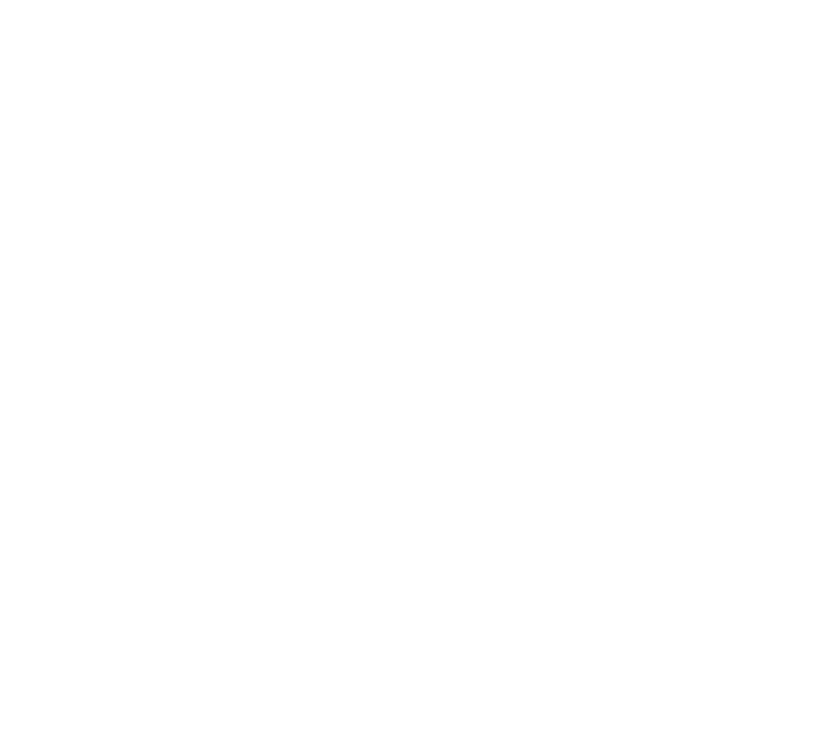
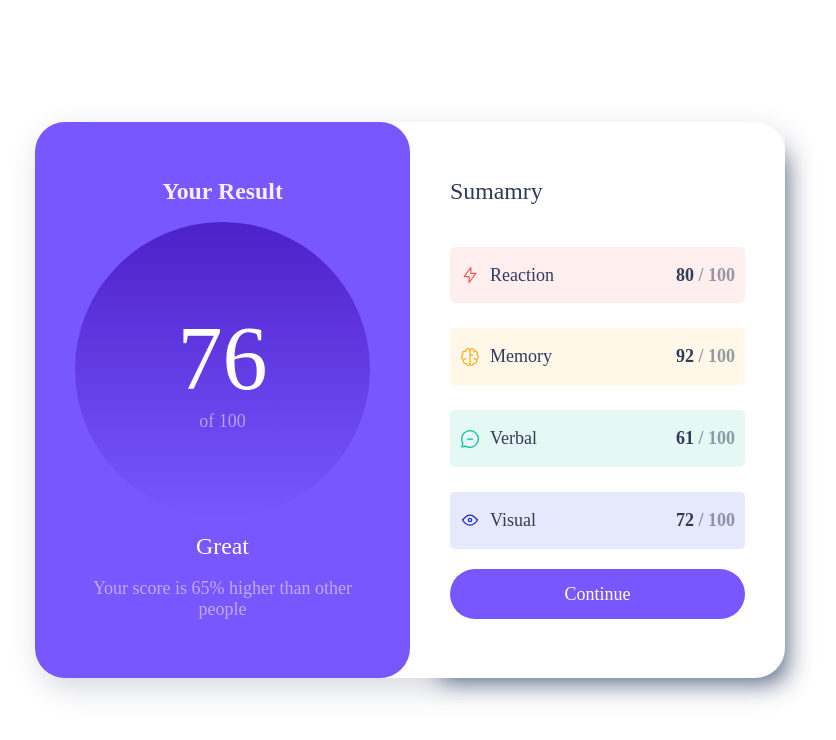
Before and after one commit to Alirexs/result-summary, a plain HTML site: page index.html in a window 1280 px wide. Shown: the whole page, without its empty margins (230-1066 px from the left). Drawn offline with Linux system fonts and the light colour scheme.

Commit message:
writing html code.

```diff
--- a/css/style.css
+++ b/css/style.css
@@ -0,0 +1,214 @@
+:root {
+    --clr-primary-hsl-400: 252, 100%, 67%;
+    --clr-primary-hsl-500: 256, 72%, 46%;
+    --clr-secondary-hsl-400: 241, 81%, 54%;
+    --clr-secondary-hsl-500: 241, 72%, 46%;
+
+    --clr-neutral-hsl-100: 0, 0%, 100%;
+    --clr-neutral-hsl-200: 221, 100%, 96%;
+    --clr-neutral-hsl-300: 241, 100%, 89%;
+    --clr-neutral-hsl-700: 224, 30%, 27%;
+
+    --clr-neutral-100: hsl(var(--clr-neutral-hsl-100));
+    --clr-neutral-200: hsl(var(--clr-neutral-hsl-200));
+    --clr-neutral-300: hsl(var(--clr-neutral-hsl-300));
+    --clr-neutral-700: hsl(var(--clr-neutral-hsl-700));
+
+
+    --clr-primary-400: hsl(var(--clr-primary-hsl-400));
+    --clr-primary-500: hsla(var(--clr-primary-hsl-500));
+    --clr-secondary-400: hsl(var(--clr-secondary-hsl-400));
+
+    --gradient-primary: linear-gradient(
+        var(--clr-primary-400),
+        var(--clr-secondary-400));
+
+    --gradient-to-transparent: linear-gradient(
+        var(--clr-primary-500),
+        hsl(var(--clr-secondary-hsl-500), 0));
+
+    --clr-accent-1: 0, 100%, 67%;
+    --clr-accent-2: 39, 100%, 56%;
+    --clr-accent-3: 166, 100%, 37%;
+    --clr-accent-4: 234, 85%, 45%;
+
+    --font-family-default: 'HankenGrotesk', sans-serif;
+
+    --fw-regular: 500;
+    --fw-bold: 700;
+    --fw-black: 800;
+
+    --fs-400: 1.125rem;
+    --fs-500: 1.25rem;
+    --fs-600: 1.5rem;
+    --fs-700: 1.75rem;
+    --fs-800: 2rem;
+    --fs-900: 5rem;
+
+    --bordr-radios: 30px
+  }
+
+  html {
+    font-size: 62.5%;
+  }
+  * {
+    font: inherit;
+  }
+
+body {
+    font-family: "Hanken Grotesk";
+    font-size: 18px;
+    display: grid;
+    place-content: center;
+    height: 100vh;
+    color: var(--clr-neutral-700);
+
+}
+
+h1 {
+    font-size: 2.383rem;
+}
+
+/*Layout*/
+
+.container {
+    display: grid;
+    max-width: 100vw;
+    max-height: 100vh;
+
+}
+
+@media  screen and (min-width: 600px) {
+    .container {
+        grid-template-columns: 1fr 1fr;
+        max-height: 115rem;
+        max-width: 75rem;
+        box-shadow: .5rem 1rem 3rem hsl(var(--clr-neutral-hsl-700), .2);
+        border-radius: var(--bordr-radios);
+    }
+
+    .summary-box{
+        border-radius: var(--bordr-radios) 0 ;
+    }
+}
+
+.result-box{
+    border-radius: var(--bordr-radios);
+    text-align: center;
+    padding: 4rem;
+    overflow: hidden;
+    background-color: var(--clr-primary-400);
+    color: #fff;
+}
+
+@media screen and (max-width: 600px) {
+    .result-box{
+        border-radius: 0 0   var(--bordr-radios)  var(--bordr-radios);;
+    }
+}
+
+.summary-box {
+    box-shadow: 15px 18px 23px -16px rgba(31,52,94,0.75);
+
+    padding-left: 2rem;
+    padding: 4rem;
+}
+
+.section-title {
+    font-weight: var(--fw-bold);
+    opacity: .9;
+  }
+
+.button {
+    width: 100%;
+    background-color: var(--clr-primary-400);
+    border: 0;
+    border-radius: var(--bordr-radios);
+    padding: 1.5rem 3rem;
+    color: white;
+    margin-top: 2rem;
+}
+
+.button:hover {
+    background-color: var(--clr-primary-500);
+}
+
+.main_score {
+    border-radius: 100%;
+    aspect-ratio: 1/1;
+    background: var(--gradient-to-transparent);
+    display: grid;
+    place-content: center;
+    width: 100%;
+}
+
+.highlighted-figure {
+    font-size: 9rem;
+
+}
+
+.overall-figure , .result-description {
+    opacity: .5;
+}
+
+.summary {
+    display: grid;
+    gap: 2.5rem;
+}
+
+
+.summary-score {
+    font-weight: var(--fw-black);
+    color: hsl(var(--clr-neutral-hsl-700), .5);
+}
+.summary-score span {
+    color: var(--clr-neutral-700);
+}
+.accent--1 , .accent--2 , .accent--3 , .accent--4 {
+    border-radius: 5px;
+    padding: 0 1rem;
+}
+.accent--1 {
+    display: flex;
+    justify-content: space-between;
+    align-items: center;
+    background-color: hsl(var(--clr-accent-1) , .1);
+    stroke: hsl(var(--clr-accent-1));
+}
+.accent--2 {
+    display: flex;
+    justify-content: space-between;
+    background-color: hsl(var(--clr-accent-2) , .1);
+    stroke: hsl(var(--clr-accent-2));
+    align-items: center;
+
+
+}
+.accent--3 {
+    display: flex;
+    justify-content: space-between;
+    background-color: hsl(var(--clr-accent-3) , .1);
+    stroke: hsl(var(--clr-accent-3));
+    align-items: center;
+
+
+}
+.accent--4 {
+    display: flex;
+    justify-content: space-between;
+    background-color: hsl(var(--clr-accent-4) , .1);
+    stroke: hsl(var(--clr-accent-4));
+    align-items: center;
+
+
+}
+
+.scores-container {
+    display: flex;
+    justify-content: center;
+    align-items: center;
+}
+
+.scores-container p {
+    margin-left: 1rem;
+}
--- a/index.html
+++ b/index.html
@@ -8,5 +8,131 @@
     <link rel="stylesheet" href="css/normalize.css" />
     <link rel="stylesheet" href="css/style.css" />
   </head>
-  <body></body>
+  <body>
+    <header>
+      <div class="container">
+        <div class="result-box">
+          <h1 class="section-title">Your Result</h1>
+          <div class="main_score">
+            <span class="highlighted-figure">76</span
+            ><span class="overall-figure">of 100</span>
+          </div>
+          <h1>Great</h1>
+          <p class="result-description">
+            Your score is 65% higher than other people
+          </p>
+        </div>
+        <div class="summary-box">
+          <div class="summary">
+            <h1>Sumamry</h1>
+            <div class="accent--1">
+              <div class="scores-container">
+                <svg
+                  class="summary-icon"
+                  xmlns="http://www.w3.org/2000/svg"
+                  width="20"
+                  height="20"
+                  fill="none"
+                  viewBox="0 0 20 20"
+                >
+                  <path
+                    stroke-linecap="round"
+                    stroke-linejoin="round"
+                    stroke-width="1.25"
+                    d="M10.833 8.333V2.5l-6.666 9.167h5V17.5l6.666-9.167h-5Z"
+                  />
+                </svg>
+                <p>Reaction</p>
+              </div>
+              <p class="summary-score"><span>80</span> / 100</p>
+            </div>
+
+            <div class="accent--2">
+              <div class="scores-container">
+                <svg
+                  class="summary-icon"
+                  xmlns="http://www.w3.org/2000/svg"
+                  width="20"
+                  height="20"
+                  fill="none"
+                  viewBox="0 0 20 20"
+                >
+                  <path
+                    stroke-linecap="round"
+                    stroke-linejoin="round"
+                    stroke-width="1.25"
+                    d="M5.833 11.667a2.5 2.5 0 1 0 .834 4.858"
+                  />
+                  <path
+                    stroke-linecap="round"
+                    stroke-linejoin="round"
+                    stroke-width="1.25"
+                    d="M3.553 13.004a3.333 3.333 0 0 1-.728-5.53m.025-.067a2.083 2.083 0 0 1 2.983-2.824m.199.054A2.083 2.083 0 1 1 10 3.75v12.917a1.667 1.667 0 0 1-3.333 0M10 5.833a2.5 2.5 0 0 0 2.5 2.5m1.667 3.334a2.5 2.5 0 1 1-.834 4.858"
+                  />
+                  <path
+                    stroke-linecap="round"
+                    stroke-linejoin="round"
+                    stroke-width="1.25"
+                    d="M16.447 13.004a3.334 3.334 0 0 0 .728-5.53m-.025-.067a2.083 2.083 0 0 0-2.983-2.824M10 3.75a2.085 2.085 0 0 1 2.538-2.033 2.084 2.084 0 0 1 1.43 2.92m-.635 12.03a1.667 1.667 0 0 1-3.333 0"
+                  />
+                </svg>
+                <p>Memory</p>
+              </div>
+              <p class="summary-score"><span>92</span> / 100</p>
+            </div>
+
+            <div class="accent--3">
+              <div class="scores-container">
+                <svg
+                  class="summary-icon"
+                  xmlns="http://www.w3.org/2000/svg"
+                  width="20"
+                  height="20"
+                  fill="none"
+                  viewBox="0 0 20 20"
+                >
+                  <path
+                    stroke-linecap="round"
+                    stroke-linejoin="round"
+                    stroke-width="1.25"
+                    d="M7.5 10h5M10 18.333A8.333 8.333 0 1 0 1.667 10c0 1.518.406 2.942 1.115 4.167l-.699 3.75 3.75-.699A8.295 8.295 0 0 0 10 18.333Z"
+                  />
+                </svg>
+                <p>Verbal</p>
+              </div>
+              <p class="summary-score"><span>61</span> / 100</p>
+            </div>
+            <div class="accent--4">
+              <div class="scores-container">
+                <svg
+                  class="summary-icon"
+                  xmlns="http://www.w3.org/2000/svg"
+                  width="20"
+                  height="20"
+                  fill="none"
+                  viewBox="0 0 20 20"
+                >
+                  <path
+                    stroke-linecap="round"
+                    stroke-linejoin="round"
+                    stroke-width="1.25"
+                    d="M10 11.667a1.667 1.667 0 1 0 0-3.334 1.667 1.667 0 0 0 0 3.334Z"
+                  />
+                  <path
+                    stroke-linecap="round"
+                    stroke-linejoin="round"
+                    stroke-width="1.25"
+                    d="M17.5 10c-1.574 2.492-4.402 5-7.5 5s-5.926-2.508-7.5-5C4.416 7.632 6.66 5 10 5s5.584 2.632 7.5 5Z"
+                  />
+                </svg>
+                <p>Visual</p>
+              </div>
+              <p class="summary-score"><span>72</span> / 100</p>
+            </div>
+          </div>
+          <button class="button" type="submit">Continue</button>
+        </div>
+      </div>
+    </header>
+  </body>
 </html>
```
